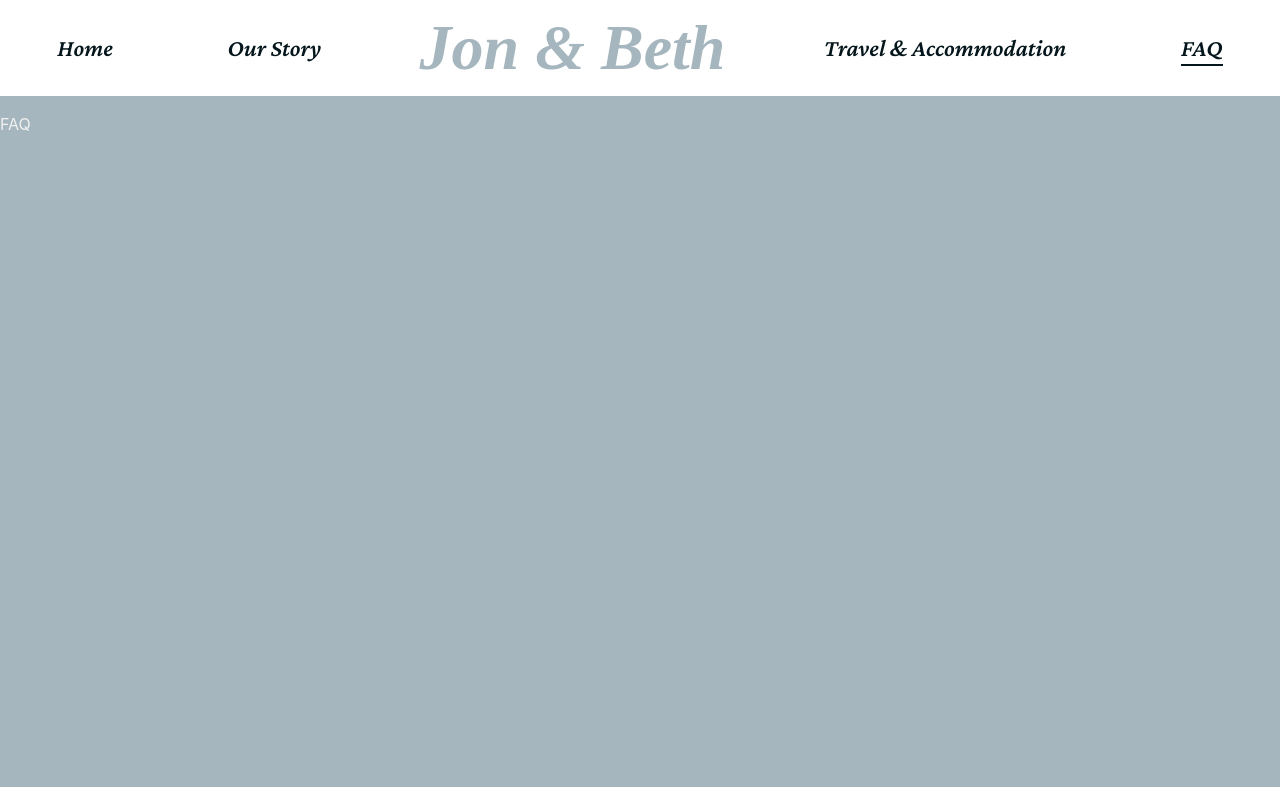
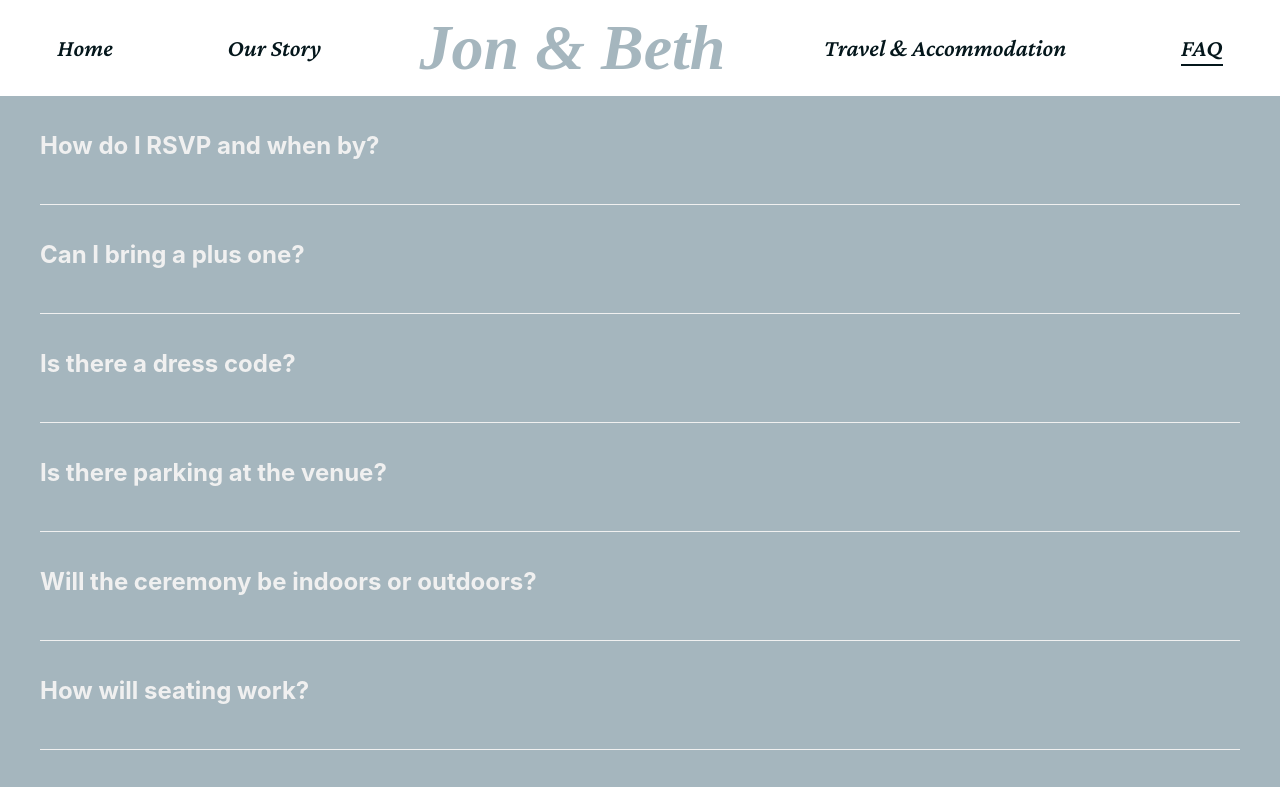
Before and after one commit to skelham-marsh/skelham-marsh.github.io, a React (Vite) app: page /faq in a window 1280 px wide. Shown: the top 787 px of the page. Built offline with nearby package versions, Linux system fonts and the light colour scheme; a web font is replaced by a local one.

Commit message:
feat: basic FAQ

```diff
--- /dev/null
+++ b/src/pages/FAQ/FAQ.module.css
@@ -0,0 +1,34 @@
+.wrapper {
+  max-width: 1200px;
+  margin: auto;
+}
+
+.faq {
+  display: inline-block;
+  width: 100%;
+  padding: 2rem 0;
+  cursor: pointer;
+
+}
+
+.faq:not(:last-child) {
+  border-bottom: 1px solid var(--color-white);
+}
+
+
+.answer {
+  display: none;
+  white-space: preserve;
+}
+input{
+  display: none
+}
+
+label:has(input:checked) .answer {
+  display: block;
+}
+
+h2, p{
+  margin: 0;
+  margin-bottom: 0.5rem;
+}
--- a/src/pages/FAQ/FAQ.tsx
+++ b/src/pages/FAQ/FAQ.tsx
@@ -1,3 +1,28 @@
+import React from "react"
+import * as styles from "./FAQ.module.css"
+
+type FAQ = { question: string, answer: string }
+const FAQs: FAQ[] = [
+  { question: "How do I RSVP and when by?", answer: "Details for RSVP will be added here when invitations are sent out closer to the wedding" },
+  { question: "Can I bring a plus one?", answer: "Due to limited space, we are only able to accommodate guests who are invited. Any plus ones given will be made clear once formal invitations are sent closer to the wedding date" },
+  { question: "Is there a dress code?", answer: "We can’t wait to see you all dressed up – we are requesting formal attire for the wedding.\nNo jeans, jogging bottoms, t-shirts or trainers please\nWe are intending to get married outside, so we recommend ladies wear block heels to prevent any sinking into the ground\nWomen, please refrain from wearing white or any similar shades" },
+  { question: "Is there parking at the venue?", answer: "Yes, there is free parking for all guests. The venue has kindly said that guests can collect their car by 10am the following day, if you would like to leave your car overnight" },
+  { question: "Will the ceremony be indoors or outdoors?", answer: "We are hoping that the weather will allow us to have our ceremony outside, however there is a beautiful ceremony room inside, if needed." },
+  { question: "How will seating work?", answer: "During the ceremony guests can sit on whichever side of the aisle they’d like, there’ll be no ‘his side’ or ‘her side’, we’re about to be one big happy family anyway!\nUpon entry to the wedding breakfast there will be a seating chart showing where you’ll be for the meal and speeches, but then we can’t wait to see you all on the dancefloor" },
+  { question: "Can I take pictures during the ceremony?", answer: "We are having an ‘unplugged’ ceremony. This means that we’re asking for all phones to be on silent and in pockets/bags during the ceremony. We have hired a professional photographer to capture our special day and would hate for their shots to have phones in them! Once the ceremony is over, please take as many photos as you’d like and share them with us after the wedding." },
+  { question: "Do you have a gift list or a registry?", answer: "The most important present you could give us is your presence! If you would like to give us something, we would really appreciate any contributions to our honeymoon fund." },
+]
+
+export function FAQList() {
+  return FAQs.map(({ question, answer }) =>
+    <label className={styles.faq}>
+      <input type="checkbox" />
+      <h2 className={styles.question}>{question}</h2>
+      <p className={styles.answer}>{answer}</p>
+    </label>
+  )
+}
+
 export function FAQ() {
-  return <p>FAQ</p>
+  return <div className={styles.wrapper}><FAQList /></div>
 }
```
